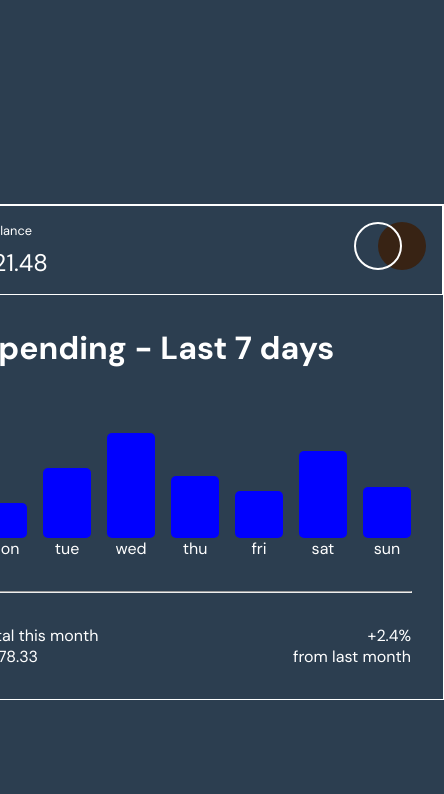
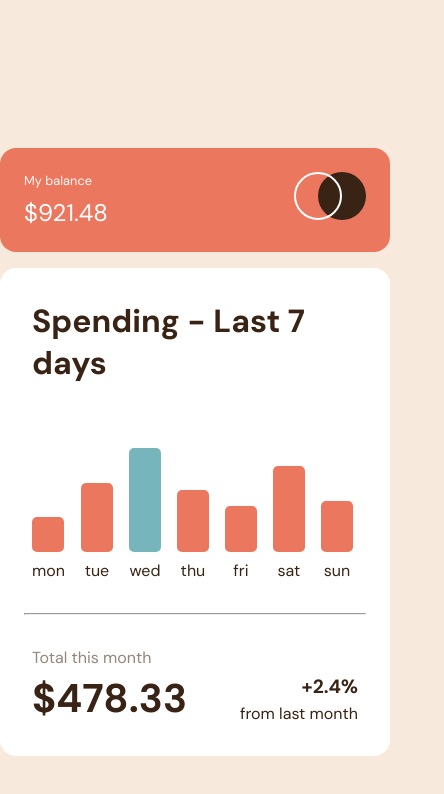
Before and after one commit to stefrotaru/expenses-chart-component, a Vue app: page / in a window 390 px wide. Shown: the top 794 px of the page, 444 px wide, since content can reach past the window. Built offline with nearby package versions, Linux system fonts and the light colour scheme.

Commit message:
Almost done with styling.

```diff
--- a/src/App.vue
+++ b/src/App.vue
@@ -30,7 +30,7 @@ html {}
 
 body {
   height: 100vh;
-  background-color: #2c3e50;
+  background-color: hsl(27, 66%, 92%);
   font-family: 'DM Sans', sans-serif;
 
   display: flex;
--- a/src/components/ExpensesApp.vue
+++ b/src/components/ExpensesApp.vue
@@ -23,6 +23,6 @@ export default {
 
 <style scoped>
 .expensesApp {
-  border: 1px solid white;
+
 }
 </style>
--- a/src/components/ExpensesHeader.vue
+++ b/src/components/ExpensesHeader.vue
@@ -19,23 +19,24 @@ export default {
 
 <style scoped>
 .header {
-    border: 1px solid white;
+    background-color: hsl(10, 79%, 65%);
+    border-radius: 1rem;
     /* max-width: 500px; */
-    padding: 1rem;
+    padding: 1.5rem;
 
     display: flex;
     justify-content: space-between;
     /* gap: 1rem; */
 }
-.header__myBalance {
-
-}
+.header__myBalance {}
 .header__myBalance-title {
     font-size: .8rem;
     padding-bottom: .5rem;
+    color: hsl(33, 100%, 98%);
 }
 .header__myBalance-money {
     font-size: 1.5rem;
+    font-weight: 400;
 }
 .header__logo {}
 </style>
--- a/src/components/ExpensesMain.vue
+++ b/src/components/ExpensesMain.vue
@@ -27,6 +27,11 @@ export default {
 
 <style>
 .expenses {
+    margin-block-start: 1rem;
+    background-color: white;
+    border-radius: 1rem;
+    color: hsl(25, 47%, 15%);
+
     display: flex;
     flex-direction: column;
 }
--- a/src/components/ExpensesMainChart.vue
+++ b/src/components/ExpensesMainChart.vue
@@ -37,7 +37,7 @@ export default {
 }
 </script>
 
-<style scoped>
+<style >
 .chart-container {
     padding: 2rem;
 }
@@ -51,4 +51,8 @@ export default {
     align-items: baseline;
     gap: 1rem;
 }
+
+.chart > .chartBar:nth-child(3) > .chartBar__procentage {
+    background-color: hsl(186, 34%, 60%);
+}
 </style>
--- a/src/components/ExpensesMainChartBar.vue
+++ b/src/components/ExpensesMainChartBar.vue
@@ -18,29 +18,65 @@ export default {
     computed: {
         cssProps() {
             return {
+                '--chartBar-hover-content': `'$${this.expenses.amount}'`,
                 '--chartBar-height': `${this.expenses.amount * 2}px`,
             }
         }
     },
-    created () {
-
-    }
+    created () {}
 }
 </script>
 
 <style scoped>
 .chartBar {
-
     display: flex;
     flex-direction: column;
+    position: relative;
 }
 .chartBar__procentage {
-    background-color: blue;
+    background-color: hsl(10, 79%, 65%);
     border-radius: 5px;
-    width: 3rem;
+    width: 2.5rem;
     height: var(--chartBar-height);
 }
+.chartBar__procentage:hover {
+    opacity: 0.7;
+    cursor: pointer;
+}
+.chartBar__procentage:hover::after {
+    content: var(--chartBar-hover-content);
+    background-color: hsl(25, 47%, 15%);
+    color: hsl(33, 100%, 98%);
+    border-radius: 5px;
+    font-size: .80rem;
+    padding: .5rem;
+    position: absolute;
+    top: -3em;
+    right: -.5em;
+}
 .chartBar__label {
+    padding-block-start: .5rem;
     align-self: center;
 }
+
+@media (max-width: 450px) {
+    .chartBar__procentage {
+        background-color: hsl(10, 79%, 65%);
+        border-radius: 5px;
+        width: 2rem;
+        height: var(--chartBar-height);
+    }
+
+    .chartBar__procentage:hover::after {
+        content: var(--chartBar-hover-content);
+        background-color: hsl(25, 47%, 15%);
+        color: hsl(33, 100%, 98%);
+        border-radius: 5px;
+        font-size: .80rem;
+        padding: .5rem;
+        position: absolute;
+        top: -3.5em;
+        right: -1em;
+    }
+}
 </style>
--- a/src/components/ExpensesMainSpendings.vue
+++ b/src/components/ExpensesMainSpendings.vue
@@ -25,12 +25,26 @@ export default {
     display: flex;
     justify-content: space-between;
 }
-
+.spendings__left-col > p {
+    padding-block-end: .25rem;
+    color: hsl(28, 10%, 53%);
+}
 .spendings__right-col {
     display: flex;
     flex-direction: column;
+    justify-content: flex-end;
+}
+.spendings__right-col > p {
+    padding-block-start: .25rem;
 }
 .spendings__percentage {
+    font-size: 1.2rem;
+    font-weight: 600;
     align-self: flex-end;
+    justify-self: flex-end;
+}
+.spendings__total {
+    font-size: 2.5rem;
+    font-weight: 600;
 }
 </style>
```
